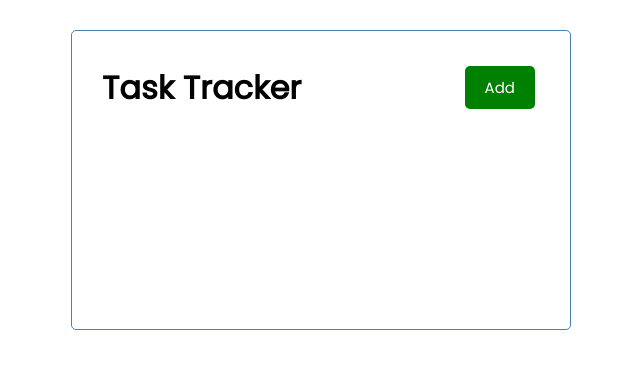
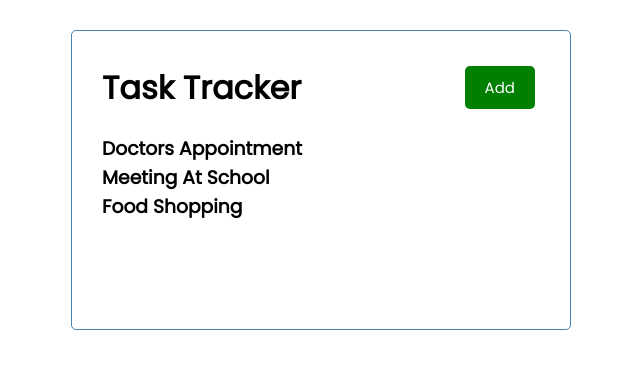
Before and after one commit to abu-git/react-task-tracker, a React (Create React App) app: page / in a window 1280 px wide. Shown: the top 368 px of the page, without its empty margins (319-959 px from the left). Built offline with nearby package versions, Linux system fonts and the light colour scheme.

Commit message:
map function used

```diff
--- a/src/App.js
+++ b/src/App.js
@@ -1,9 +1,11 @@
 import Header from './components/Header';
+import Tasks from './components/Tasks';
 
 function App() {
   return (
     <div className="container">
       <Header />
+      <Tasks />
     </div>
   );
 }
--- a/src/components/Tasks.js
+++ b/src/components/Tasks.js
@@ -21,9 +21,9 @@
 
 const Tasks = () => {
     return (
-        <div>
-
-        </div>
+        <>
+          {tasks.map((task) => (<h3 key={task.id}>{task.text}</h3>))}
+        </>
     )
 }
 
```
